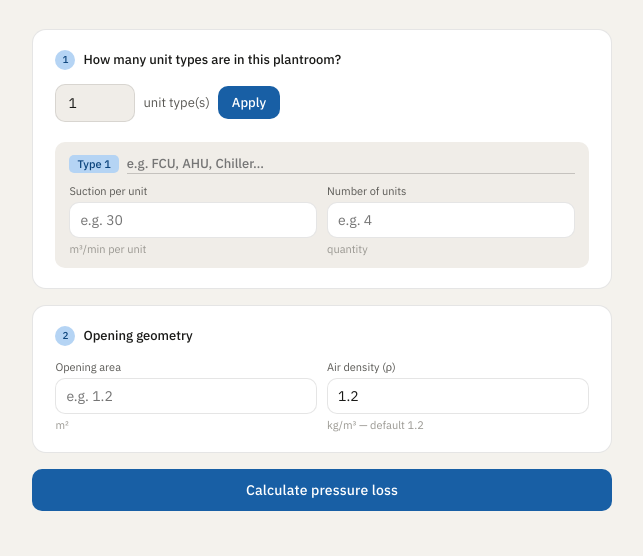
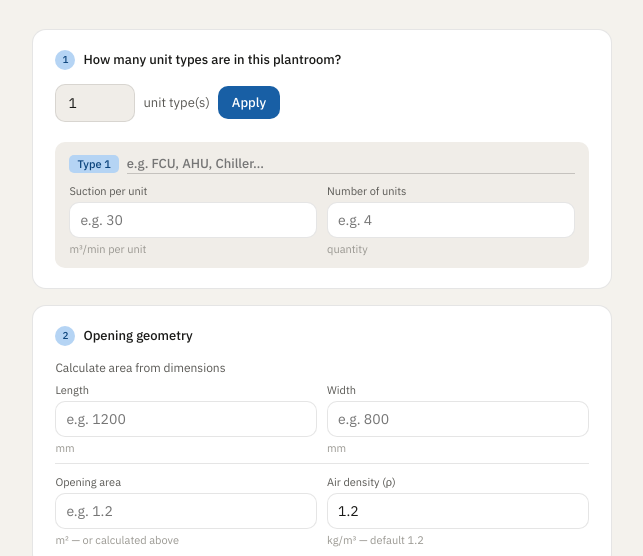
Before and after one commit to theonlysabu/pressure-loss-calculator, a plain HTML site: page index.html in a window 1280 px wide. Shown: the part 248-804 px from the top of the page, without its empty margins (318-961 px from the left). Drawn offline with Linux system fonts and the light colour scheme.

Commit message:
Add files via upload

```diff
--- a/index.html
+++ b/index.html
@@ -179,11 +179,31 @@
       <div class="step-badge">2</div>
       <span>Opening geometry</span>
     </div>
+
+    <div style="font-size:12px; color:var(--text2); margin-bottom:8px;">Calculate area from dimensions</div>
+    <div class="field-row" style="margin-bottom:8px;">
+      <div class="field">
+        <label>Length</label>
+        <input type="number" id="length-mm" placeholder="e.g. 1200" min="0" step="any" oninput="calcArea()" />
+        <div class="unit-hint">mm</div>
+      </div>
+      <div class="field">
+        <label>Width</label>
+        <input type="number" id="width-mm" placeholder="e.g. 800" min="0" step="any" oninput="calcArea()" />
+        <div class="unit-hint">mm</div>
+      </div>
+    </div>
+    <div id="area-result" style="display:none; font-size:12px; color:var(--text2); background:var(--surface2); border-radius:var(--radius); padding:7px 10px; margin-bottom:12px;">
+      Area = <strong id="area-result-val">—</strong> m² <span style="color:var(--text3);">(auto-filled below)</span>
+    </div>
+
+    <div style="height:0.5px; background:var(--border); margin-bottom:12px;"></div>
+
     <div class="field-row">
       <div class="field">
         <label>Opening area</label>
         <input type="number" id="area" placeholder="e.g. 1.2" min="0" step="any" />
-        <div class="unit-hint">m²</div>
+        <div class="unit-hint">m² — or calculated above</div>
       </div>
       <div class="field">
         <label>Air density (ρ)</label>
@@ -381,6 +401,20 @@
     document.querySelectorAll('.name-input').forEach(el => el.value = '');
   }
 
+  function calcArea() {
+    const L = parseFloat(document.getElementById('length-mm').value);
+    const W = parseFloat(document.getElementById('width-mm').value);
+    const resultBox = document.getElementById('area-result');
+    if (L > 0 && W > 0) {
+      const areaSqM = (L * W) / 1e6;
+      document.getElementById('area-result-val').textContent = areaSqM.toFixed(4);
+      document.getElementById('area').value = areaSqM.toFixed(4);
+      resultBox.style.display = 'block';
+    } else {
+      resultBox.style.display = 'none';
+    }
+  }
+
   // Init with 1 type on load
   applyTypes();
 
```
